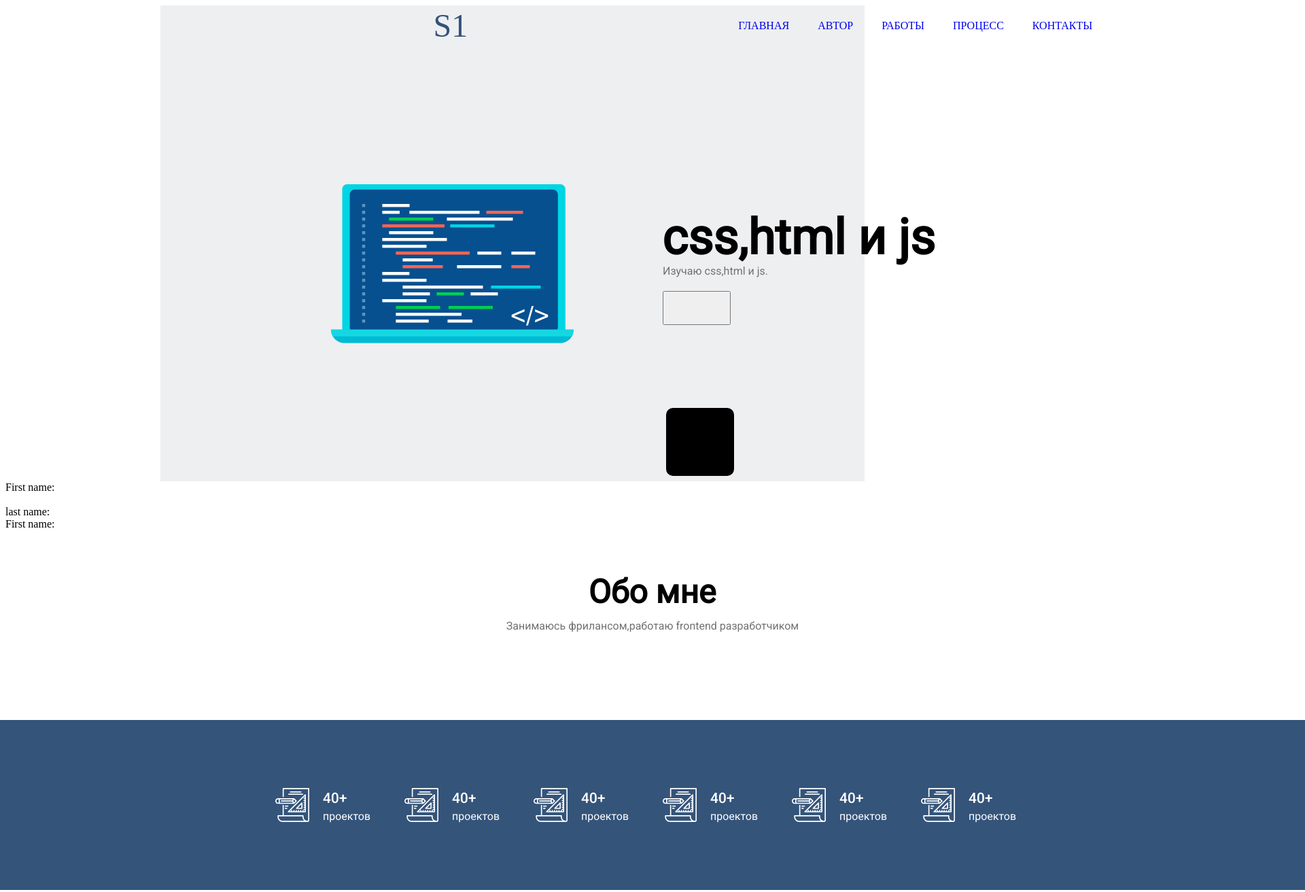
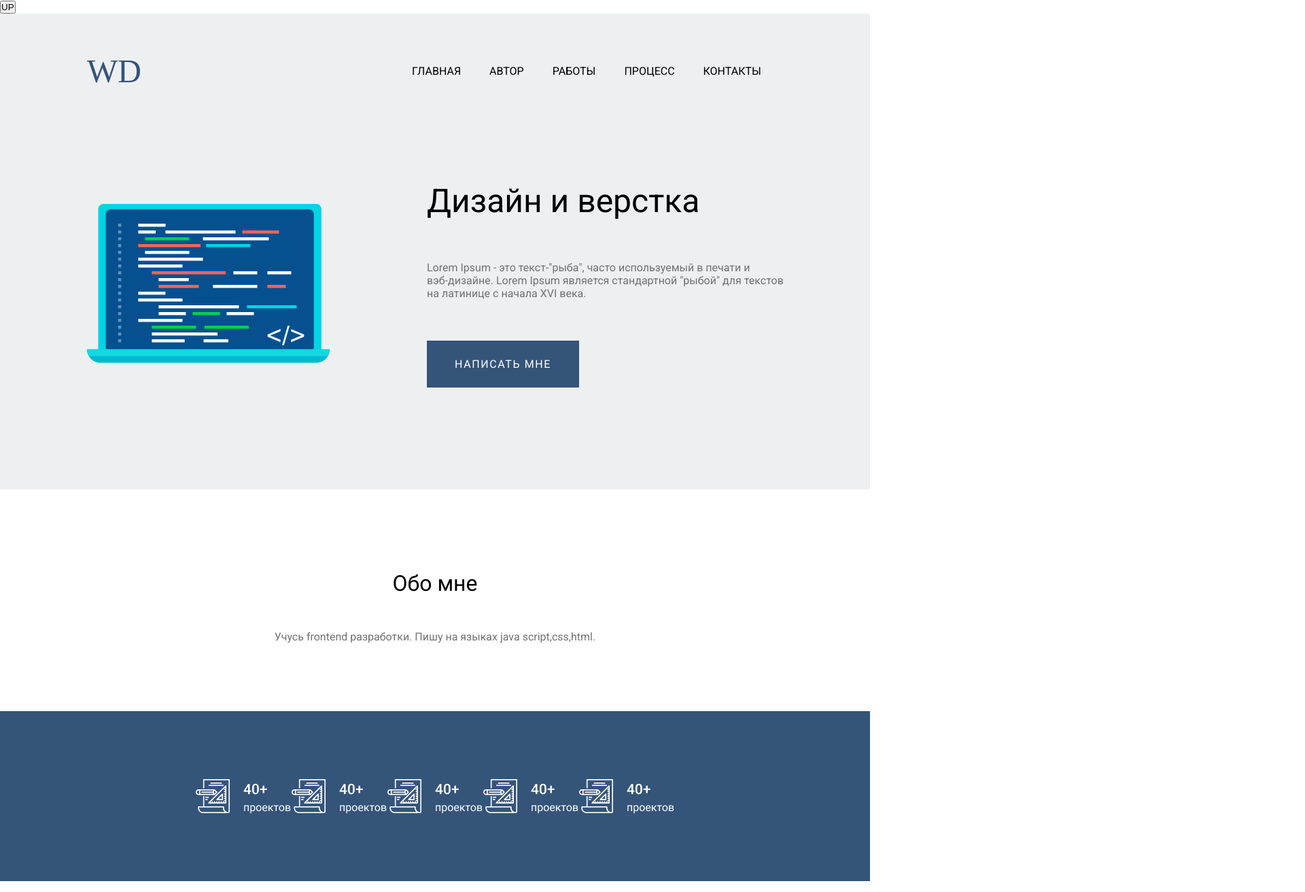
Before and after one commit to SavagePixel/SavagePixel.github.io, a plain HTML site: page index.html in a window 1280 px wide. Shown: the top 1312 px of the page at 68% size, 1920 px wide, since content can reach past the window. Drawn offline with Linux system fonts and the light colour scheme; a web font is replaced by a local one.

Commit message:
Переделал всю страницу

```diff
--- a/index.html
+++ b/index.html
@@ -11,63 +11,97 @@
     <link href="https://fonts.googleapis.com/css?family=Revalia|Roboto&display=swap" rel="stylesheet">
 </head>
 <body>
-  <input type="button" onclick="BackToTop()" id="GoTop" value="UP">
-   <header>
+  <input type="button" onclick="BackToTop()" class="GoTop"id="GoTop" value="UP">
+     <header class="header" id="header">
     <div class="container">
-        <nav>
-          <div class="logo">S1</div>
+      <nav class="nav">
+        <div class="logo">WD</div>
         <ul class="menu">
-               <li class="menu-item">
-                   <a href="#Glav" type="activate">Главная</a>
-               </li>
-               <li class="menu-item">
-                   <a href="#faq1" type="activate">Автор</a>
-               </li>
-               <li class="menu-item">
-                   <a href="#faq1" type="activate">Работы</a>
-               </li>
-               <li class="menu-item">
-                   <a href="#faq1" type="activate">Процесс</a>
-               </li>
-               <li class="menu-item">
-                   <a href="#faq1" type="activate">Контакты</a>
-               </li>
+          <li class="menu-item"><a href="#" type="active">Главная</a></li>
+          <li class="menu-item"><a href="#" type="active">Автор</a></li>
+          <li class="menu-item"><a href="#" type="active">Работы</a></li>
+          <li class="menu-item"><a href="#" type="active">Процесс</a></li>
+          <li class="menu-item"><a href="#" type="active">Контакты</a></li>
         </ul>
       </nav>
-       <div class="content">
-      <div class="container1">
-       <div class="computer"><img src="images/Frame.svg" alt="computer"></div>
+      <div class="offer">
+        <div class="offer-pic">
+          <img src="images/frame.svg" alt="">
         </div>
-       <div class="container2"></div>
-       <div class="ozoglavie"><h2>css,html и js</h2></div>
-       <div class="text"><p>Изучаю css,html и js.</p>
-       <input type="button" class="button8">
+        <div class="offer-content">
+          <div class="offer-title">
+            Дизайн и верстка
+          </div>
+          <div class="offer-txt">
+            <p>
+              Lorem Ipsum - это текст-"рыба", часто используемый в печати и
+              <br> вэб-дизайне. Lorem Ipsum является стандартной "рыбой" для текстов
+              <br> на латинице с начала XVI века.
+            </p>
+          </div>
+          <a href="#" class="btn btn-offer btn-offer-max">Написать мне</a>
+        </div>
       </div>
     </div>
    </header>
    <main>
-       <div class="faq1"><h2>Обо мне</h2></div>
-       <div class="text1"><p>Занимаюсь фрилансом,работаю frontend разработчиком</p></div>
-       <div class="block2"></div>
-       <div class="numbers"><img src="images/numbers.svg" alt="numbers"></div>
-       <div class="skills"><img src="images/skills__list.svg" alt="skills"></div>
-       <div class="photo"><img src="images/dabdabdab.png" alt="photo"></div>
+       <section class="about" id="about">
+    <div class="container">
+      <div class="about-content">
+        <div class="title-min about-title">Обо мне</div>
+        <div class="about-text">
+          <p>
+            Учусь frontend разработки. Пишу на языках java script,css,html.
+          </p>
+        </div>
+      </div>
+    </div>
+  </section>
+	   <section class="skills-promo" id="skills-promo">
+    <div class="container">
+      <div class="skill-promo-pic">
+        <div class="img-skill"> <img src="images/projects.png" alt="project"></div>
+        <div class="img-skill"> <img src="images/projects.png" alt="project"></div>
+        <div class="img-skill"> <img src="images/projects.png" alt="project"></div>
+        <div class="img-skill"> <img src="images/projects.png" alt="project"></div>
+        <div class="img-skill"> <img src="images/projects.png" alt="project"></div>
+      </div>
+    </div>
+	<section class="skills" id="skills">
+    <div class="container">
+      <div class="skills-all">
+        <div class="skills-content">
+          <div class="title-min skills-title">Мои навыки</div>
+          <div class="skill1">
+            <div class="skill-name">Adobe Photoshop</div>
+            <div class="line-skill"><img src="images/progress.png" alt="line_skill"></div>
+          </div>
+          <div class="skill2">
+            <div class="skill-name">Adobe Photoshop</div>
+            <div class="line-skill"><img src="images/progress.png" alt="line_skill"></div>
+          </div>
+          <div class="skill3">
+            <div class="skill-name">Adobe Photoshop</div>
+            <div class="line-skill"><img src="images/progress.png" alt="line_skill"></div>
+          </div>
+        </div>
+        <div class="skills-pic">
+          <img src="images/dabdabdab.jpg" alt="developer">
+        </div>
+      </div>
+    </div>
+  </section>
+  <section class="faq" id="faq1">
        <div class="block3"></div>
        <div class="MyJob"><h2>Как я работаю</h2></div>
        <div class="text2"><p>Никак,мне 12 лет какая работа?</p></div>
-       <section class="faq" id="faq1">
-       <div class="video"><img src="images/Rectangle%205.svg" alt="video"></div>
-       <div class="button2"><img src="images/play-button.svg" alt="play-button"></div>
+       <div class="video"><iframe width="1110" height="600"; src="https://www.youtube.com/embed/5osJMAnzwkE" frameborder="0" allow="accelerometer; autoplay; encrypted-media; gyroscope; picture-in-picture" allowfullscreen></iframe></div>
        <div class="clients"><img src="images/clients.svg" alt="clients"></div>
-       <div class="block4"></div>
        <div class="projects"><img src="images/projects.svg" alt="projects"></div>
-       <div class="block5"></div>
        <div class="making"><h2>Хотите веб-сайт?</h2></div>
        <div class="text3"><p>Напишите мне:)</p></div>
-       <div class="block6"></div>
-       <div class="block7"></div>
-       <div class="block8"></div>
        </section>
+	   <section class="form">
        <form>
          <label for="fname">First name:</label><br>
          <input type="text" id="fname" name="fname"><br>
@@ -77,6 +111,7 @@
          <input type="text" id="fbame" name="fbame"><br>
          <input type="button" Onclick="btnClick();" id="send" name="Send">
        </form>
+	   </section>
    </main>
    <footer>
        <div class="block10"></div>
--- a/style.css
+++ b/style.css
@@ -1,227 +1,218 @@
-ul,li{
+* {
+  /*правильное отображение элементов с учетом всех марджинов и падингов. в начале очистим, чтобы задать потом*/
+  box-sizing: border-box;
+  margin: 0;
+  padding: 0;
+}
+
+/*@-правило font-face используют для подключения шрифтов, лежащих в папке проекта*/
+@font-face {
+  font-family: "Roboto";
+  src: url(../fonts/Roboto-Medium.ttf) format("truetype");
+}
+
+@font-face {
+  font-family: "Revalia";
+  src: url(../fonts/Revalia-Regular.ttf) format("truetype");
+}
+
+body {
+  font-family: Roboto;
+  color: #000000;
+}
+.about-content {
+  margin-top: 119px;
+  margin-bottom: 100px;
+}
+
+.title-min {
+  font-weight: 500;
+  font-size: 32px;
+  text-align: center;
+}
+
+.about-text {
+  font-size: 16px;
+  text-align: center;
+  color: #727272;
+  margin-top: 50px;
+}
+.skills-promo {
+  background: #34547A;
+  height: 250px;
+  width: 100%;
+}
+
+.skill-promo-pic {
+  display: flex;
+  display: -webkit-flex;
+  display: -moz-flex;
+  display: -ms-flex;
+  display: -o-flex;
+  align-items: center;
+  justify-content: center;
+  flex-direction: row;
+}
+
+.img-skill {
+  margin-top: 100px;
+}
+.container {
+  width: 100%;
+  /*если нет сетки, то в фигме можно посмотреть выделяя от лого до конца элемента навигационного меню*/
+  margin: 0 auto;
+}
+
+.header {
+  background: #EEEFF1;
+  padding-top: 57px;
+  height: 700px;
+  padding-left: 18%;
+}
+
+ul, li {
   display: block;
   margin: 0;
   padding: 0;
 }
-.menu{
+
+btn {
+  font-weight: 500;
+  font-size: 14px;
+  text-align: center;
+  border-radius: 100px;
+  padding: 10px 0;
+  display: block;
+}
+
+.nav {
   display: flex;
+  display: -webkit-flex;
+  display: -moz-flex;
+  display: -ms-flex;
+  display: -o-flex;
   align-items: center;
 }
-li a{
-    list-style: none;
+
+.logo {
+  font-family: Revalia;
+  font-size: 48px;
+  font-weight: normal;
+  color: #34547A;
+  margin-right: 398px;
+}
+
+.menu {
+  display: flex;
+  display: -webkit-flex;
+  display: -moz-flex;
+  display: -ms-flex;
+  display: -o-flex;
+  align-items: center;
+}
+
+.menu-item {
+  margin-right: 42px;
+}
+
+.menu-item a:hover {
+  color: #34547A;
+}
+
+.menu-item a {
+  color: #000000;
+  font-weight: 500;
+  font-size: 16px;
   text-transform: uppercase;
   text-decoration: none;
+  list-style-type: none;
 }
-nav{
+
+.offer {
   display: flex;
+  display: -webkit-flex;
+  display: -moz-flex;
+  display: -ms-flex;
+  display: -o-flex;
   align-items: center;
 }
-.menu-item{
-    margin-right: 42px;
 
-}
-header{
-    margin-left: 18%;
-    background: #EEEFF1;
-    height: 700px;
-    display: flex;
-}
-.content{
-    display: flex;
-
-}
-.container{
-    width: 100%;
-    margin: 0 auto;
-}
-#GoTop{
-background-color: black;
-height: 100px;
-width: 100px;
-border:4px solid black;
-border-radius: 10px;
-position: fixed;
-background: black;
-right: 200px;
-bottom: 100px;
+.offer-pic {
+  margin-right: 143px;
+  margin-top: 161px;
 }
 
-.button8{
-   width: 100px;
-   height: 50px;
-}
-.block1{
-left: 0px;
-top: -7px;
-background: #EEEFF1;
+.offer-content {
+  margin-top: 135px;
 }
 
-.logo{
-width: 96px;
-height: 60px;
-font-family: Revalia;
-font-style: normal;
-font-weight: normal;
+.offer-title {
   font-size: 48px;
-line-height: 60px;
-text-align: center;
-color: #34547A;
-margin-right: 398px;
-margin-left: 402px;
+  font-weight: 500;
+  margin-bottom: 60px;
 }
 
-.job{
-position: absolute;
-width: 74px;
-height: 16px;
-left: 1164px;
-top: 72px;
-font-family: Roboto;
-font-style: normal;
+.offer-txt {
+  width: 540px;
   font-weight: normal;
   font-size: 16px;
-line-height: 26px;
-letter-spacing: 0.1em;
-color: #000000;
+  color: #727272;
+  margin-bottom: 85px;
+  display: block;
 }
 
-.procces{
-position: absolute;
-width: 86px;
-height: 16px;
-left: 1280px;
-top: 72px;
-font-family: Roboto;
-font-style: normal;
+.btn-offer {
+  width: 255px;
+  text-decoration: none;
+  color: #FFFFFF;
+  text-transform: uppercase;
+  font-size: 16px;
+  letter-spacing: 0.1em;
+  background: #34547A;
+  padding: 25px 41px 25px;
+  font-weight: normal;
+}
+
+.btn-offer:hover {
+  text-decoration: underline;
+}
+.skills {
+  height: 653px;
+}
+
+.skills-all {
+  display: flex;
+  display: -webkit-flex;
+  display: -moz-flex;
+  display: -ms-flex;
+  display: -o-flex;
+  align-items: center;
+  justify-content: center;
+}
+
+.skills-content {
+  margin-top: 204px;
+  margin-right: 150px;
+}
+
+.skills-pic {
+  margin-top: 120px;
+}
+
+.skills-title {
+  margin-bottom: 50px;
+}
+
+.skill-name {
   font-weight: normal;
   font-size: 16px;
-line-height: 26px;
-letter-spacing: 0.1em;
-color: #000000;
+  color: #727272;
+  margin-bottom: 19px;
 }
 
-.contact{
-position: absolute;
-width: 99px;
-height: 16px;
-left: 1408px;
-top: 72px;
-font-family: Roboto;
-font-style: normal;
-font-weight: normal;
-font-size: 16px;
-line-height: 26px;
-letter-spacing: 0.1em;
-color: #000000;
+.line-skill {
+  margin-bottom: 29px;
 }
-
-.ozoglavie{
-position: absolute;
-width: 1000px;
-height: 45px;
-left: 974px;
-top: 250px;
-font-family: Roboto;
-font-style: normal;
-font-weight: 500;
-font-size: 48px;
-line-height: 79px;
-color: #000000;
-}
-
-.text{
-position: absolute;
-width: 540px;
-height: 67px;
-left: 975px;
-top: 370px;
-font-family: Roboto;
-font-style: normal;
-font-weight: normal;
-font-size: 16px;
-line-height: 26px;
-color: #727272;
-}
-
-.computer{
-position: absolute;
-width: 357px;
-height: 233.7px;
-left: 487px;
-top: 271px;
-}
-
-.button1{
-position: absolute;
-width: 225px;
-height: 65px;
-left: 975px;
-top: 482px;
-}
-
-.faq1{
-position: absolute;
-width: 403px;
-height: 30px;
-left: 758px;
-top: 812px;
-font-family: Roboto;
-font-style: normal;
-font-weight: 500;
-font-size: 32px;
-line-height: 37px;
-text-align: center;
-color: #000000;
-}
-
-.text1{
-position: absolute;
-width: 540px;
-height: 67px;
-left: 690px;
-top: 892px;
-font-family: Roboto;
-font-style: normal;
-font-weight: normal;
-font-size: 16px;
-line-height: 26px;
-text-align: center;
-color: #727272;
-}
-
-.block2{
-position: absolute;
-width: 1920px;
-height: 250px;
-left: 0px;
-top: 1059px;
-background: #34547A;
-}
-
-.numbers{
-position: absolute;
-width: 1920px;
-height: 250px;
-left: 0px;
-top: 1059px;
-}
-.skills{
-position: absolute;
-width: 445px;
-height: 257px;
-left: 386px;
-top: 1513px;
-}
-.photo{
-    position: absolute;
-width: 555px;
-height: 450px;
-left: 981px;
-top: 1411px;
-
-background: url(photo-1508908324153-d1a219719814.jpg), #C4C4C4;
-}
-
 .MyJob{
 position: absolute;
 width: 403px;
@@ -250,15 +241,6 @@ font-size: 16px;
 line-height: 26px;
 text-align: center;
 color: #727272;
-}
-
-.block3{
-position: absolute;
-width: 1920px;
-height: 1004px;
-left: 0px;
-top: 1962px;
-background: #EEEFF1;
 }
 
 .video{
@@ -410,7 +392,6 @@ background: #34547A;
   left: 975px;
   top: 4558px;
 }
-
 .block10{
     position: absolute;
     width: 1920px;
@@ -496,3 +477,14 @@ top: 5064px;
         padding-bottom: 25%;
     }
 }
+#GoTop{
+background-color: black;
+height: 100px;
+width: 100px;
+border:4px solid black;
+border-radius: 10px;
+position: fixed;
+background: black;
+right: 200px;
+bottom: 100px;
+}
```
Also changed, not shown: images/dabdabdab.jpg (added), images/dabdabdab.png (deleted), images/progress.png (added), images/projects.png (added). Lines whose indentation alone changed are shown as unchanged.
